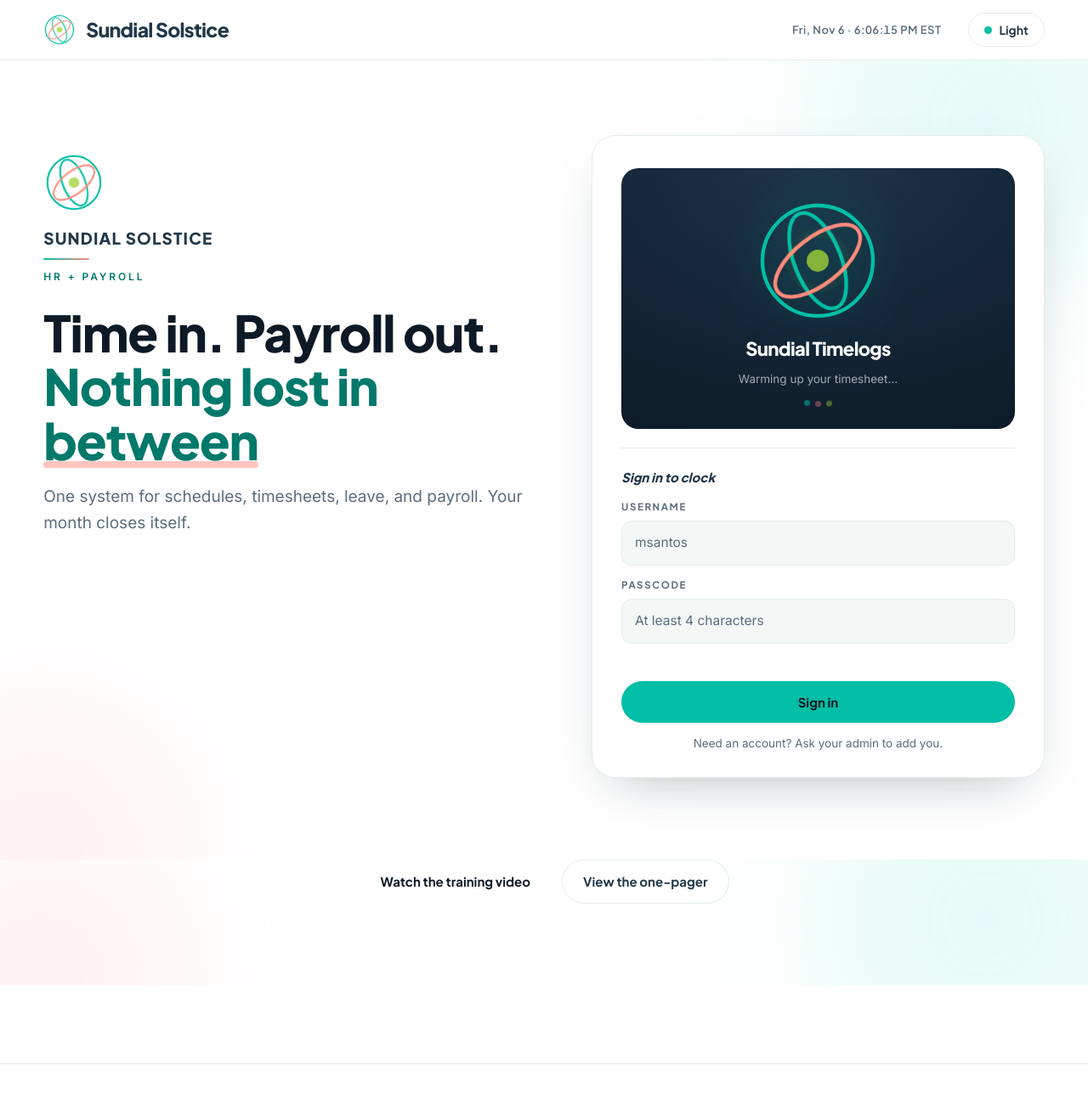
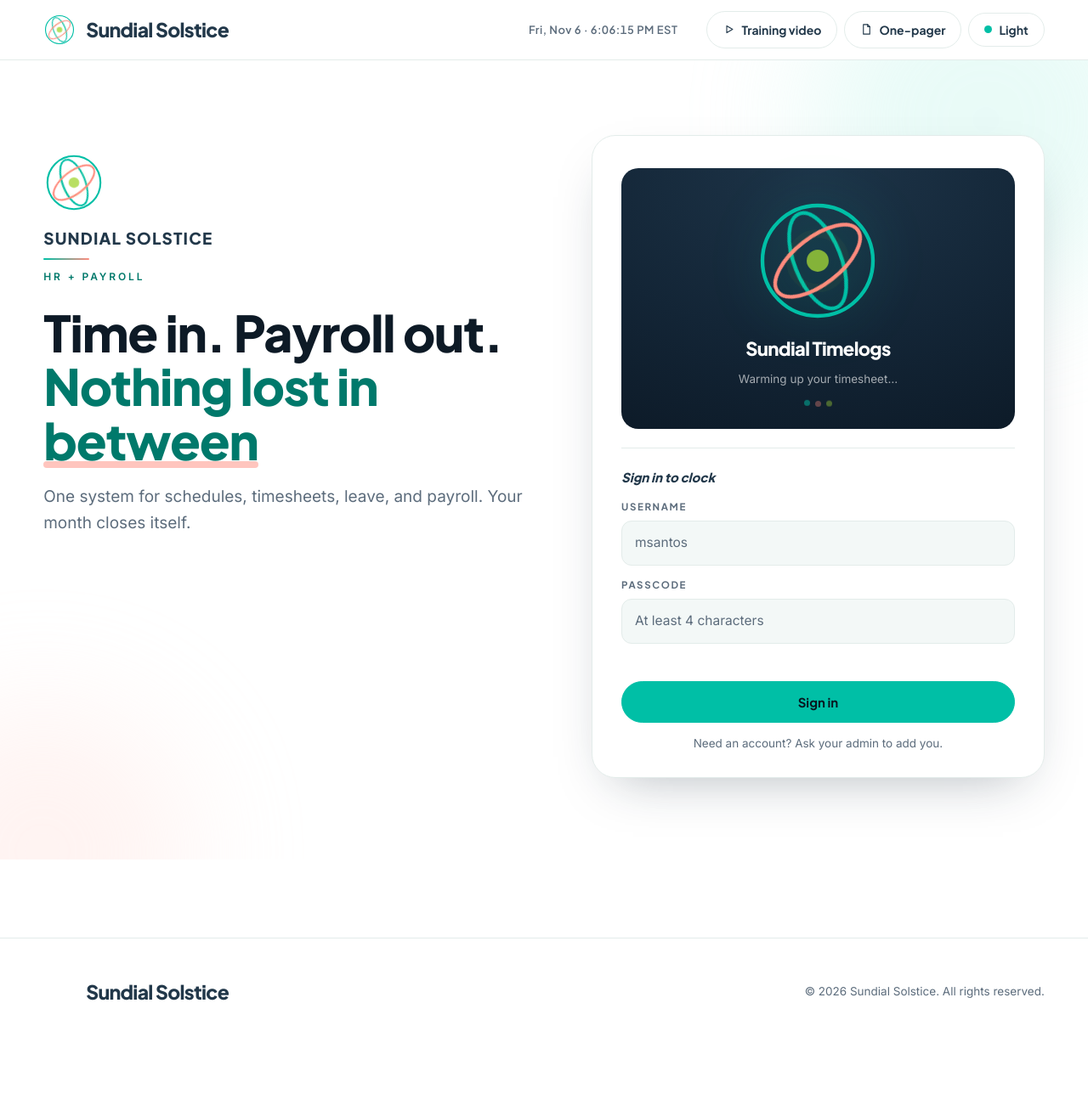
Before and after one commit to guess-access/SundialV2, a website: page index.html in a window 1280 px wide. Shown: the top 1294 px of the page at 85% size. After the commit the page ends 1243 px from the top, so only its background shows below. Drawn offline with Linux system fonts and the light colour scheme.

Commit message:
Landing: training video and one-pager buttons sit in the top bar beside the theme switch
Moved off the separate section under the hero. They keep short labels on wide screens, become icon-only below 640px, and the nav clock steps aside below 880px so the row never overflows down to 320px.

```diff
--- a/index.html
+++ b/index.html
@@ -44,7 +44,17 @@ document.documentElement.setAttribute("data-theme",__t);
     <nav class="nav__links">
       <time class="nav__clock" id="navClock" title="US Eastern time">…</time>
     </nav>
-    <button class="btn btn--ghost btn--sm theme-toggle" id="themeBtn" type="button" aria-pressed="true"><i aria-hidden="true"></i><span id="themeLabel">Dark</span></button>
+    <div class="nav__tools">
+      <a class="btn btn--ghost btn--sm nav__res" href="Sundial_Solstice_How_To.mp4" target="_blank" rel="noopener noreferrer" title="Watch the training video">
+        <svg class="nav__ico" viewBox="0 0 24 24" aria-hidden="true"><path d="M8 5.5v13l11-6.5-11-6.5z"/></svg>
+        <span>Training video</span>
+      </a>
+      <a class="btn btn--ghost btn--sm nav__res" href="Sundial%20Solstice%20How%20to%20Use%20(One-Pager).pdf" target="_blank" rel="noopener noreferrer" title="View the one-pager">
+        <svg class="nav__ico" viewBox="0 0 24 24" aria-hidden="true"><path d="M6 3h8l4 4v14H6z"/><path d="M14 3v4h4"/></svg>
+        <span>One-pager</span>
+      </a>
+      <button class="btn btn--ghost btn--sm theme-toggle" id="themeBtn" type="button" aria-pressed="true"><i aria-hidden="true"></i><span id="themeLabel">Dark</span></button>
+    </div>
   </div>
 </header>
 
@@ -111,14 +121,6 @@ document.documentElement.setAttribute("data-theme",__t);
         <p class="heroauth__foot">Need an account? Ask your admin to add you.</p>
       </form>
     </div>
-  </div>
-</section>
-
-<!-- ============ TRAINING RESOURCES ============ -->
-<section class="hero" style="padding-top:0">
-  <div class="wrap" style="display:flex;gap:12px;flex-wrap:wrap;align-items:center;justify-content:center">
-    <a class="btn" href="Sundial_Solstice_How_To.mp4" target="_blank" rel="noopener noreferrer">Watch the training video</a>
-    <a class="btn btn--ghost" href="Sundial%20Solstice%20How%20to%20Use%20(One-Pager).pdf" target="_blank" rel="noopener noreferrer">View the one-pager</a>
   </div>
 </section>
 
--- a/site.css
+++ b/site.css
@@ -157,9 +157,21 @@ h1,h2,h3,h4{font-family:var(--sans);line-height:1.08;letter-spacing:-.02em;margi
 .btn--lime:hover{transform:translateY(-2px);background:#b3e043}
 .btn--sm{padding:10px 18px;font-size:14px}
 .nav .btn{margin-left:4px}
+/* training video + one-pager ride at the top, beside the theme switch */
+.nav__tools{display:flex;align-items:center;gap:8px;margin-left:6px}
+.nav__tools .btn{margin-left:0}
+.nav__res{gap:7px}
+.nav__ico{width:15px;height:15px;flex:none;fill:none;stroke:currentColor;stroke-width:1.8;stroke-linejoin:round;stroke-linecap:round}
 @media(max-width:880px){
   .nav__links a:not(.btn){display:none}
+  .nav__clock{display:none}
   .nav__in{gap:20px}
+  .nav__tools{gap:6px}
+  .nav__res{padding:9px 13px;font-size:13px}
+}
+@media(max-width:640px){
+  .nav__res span{display:none}
+  .nav__res{padding:9px 11px}
 }
 /* Below ~440px the row cannot hold the mark, the theme switch and the CTA
    side by side, so the word steps out and the mark carries the brand alone. */
```
